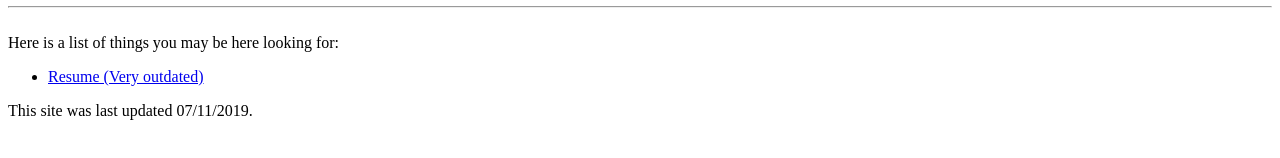
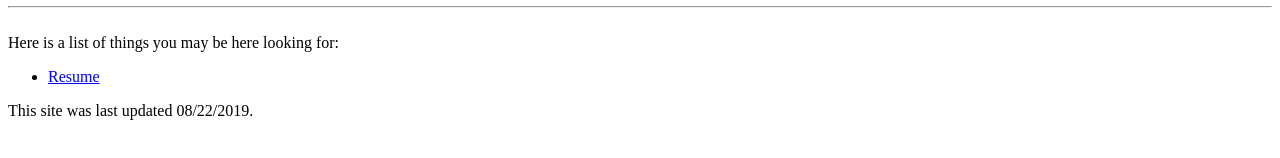
Before and after one commit to Aaron09/aaron09.github.io, a plain HTML site: page index.html in a window 1280 px wide. Shown: the part 298-456 px from the top of the page. Drawn offline with Linux system fonts and the light colour scheme.

Commit message:
update resume

```diff
--- a/index.html
+++ b/index.html
@@ -28,8 +28,8 @@
     <span>Here is a list of things you may be here looking for:</span>
     <br>
     <ul>
-        <li><a href="Resume_Aaron_Green.pdf">Resume (Very outdated)</a></li>
+        <li><a href="Resume_Aaron_Green.pdf">Resume</a></li>
     </ul>
-    <span>This site was last updated 07/11/2019.</span>
+    <span>This site was last updated 08/22/2019.</span>
 </body>
 </html>
```
Also changed, not shown: 1 other file.
